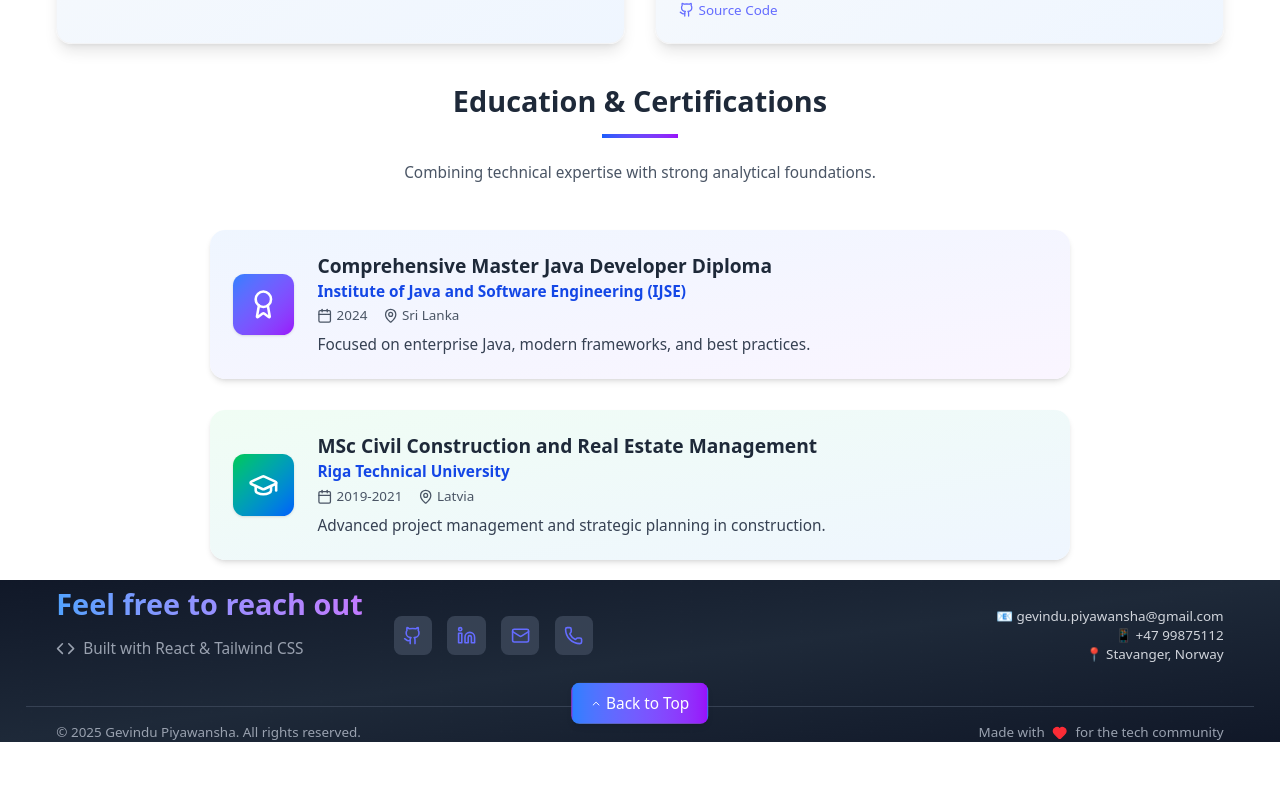
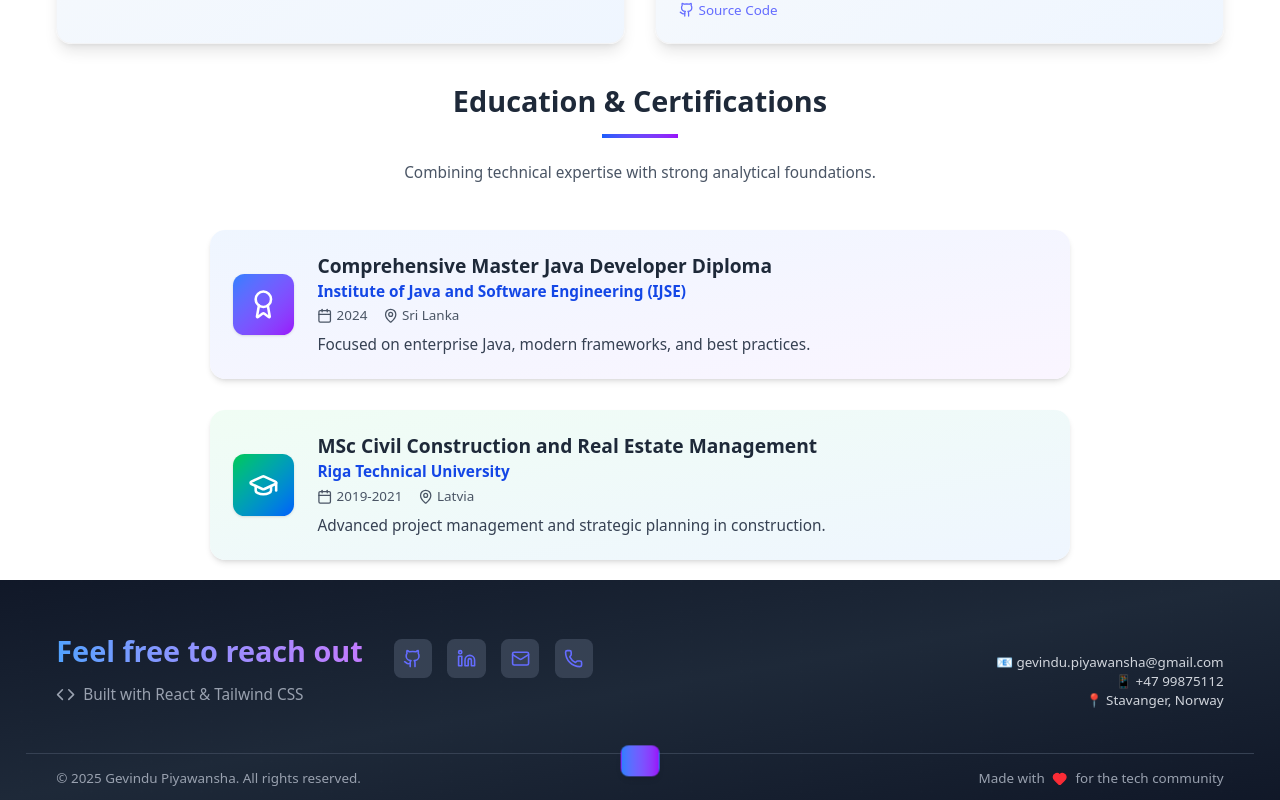
Before and after one commit to Gevindu-Piyawansha/gevindu-portfolio, a React (Vite) app: page / in a window 1280 px wide. Shown: the part 1977-2777 px from the top of the page. Before the commit the page ends 2719 px from the top, so only its background shows below. Built offline with nearby package versions, Linux system fonts and the light colour scheme.

Commit message:
UI Enhansements

```diff
--- a/src/components/Footer.jsx
+++ b/src/components/Footer.jsx
@@ -61,7 +61,7 @@ function Footer() {
                 {/* Brand & Social */}
                 <div className="flex flex-col justify-between md:flex-row md:items-center md:gap-8 w-full md:w-auto">
                     <div>
-                        <h3 className="text-3xl font-bold bg-gradient-to-r from-blue-400 to-purple-400 bg-clip-text text-transparent mb-4 whitespace-nowrap">
+                        <h3 className="pt-12 text-3xl font-bold bg-gradient-to-r from-blue-400 to-purple-400 bg-clip-text text-transparent mb-4 whitespace-nowrap">
                             Feel free to reach out
                         </h3>
                         <p className="text-gray-400 mb-6 flex items-center gap-2">
@@ -100,7 +100,7 @@ function Footer() {
                 </div>
 
                 {/* Contact Info - aligned right */}
-                <div className="text-right text-gray-300 text-sm whitespace-nowrap w-full md:w-auto">
+                <div className="pt-12 text-right text-gray-300 text-sm whitespace-nowrap w-full md:w-auto">
                     <p>📧 gevindu.piyawansha@gmail.com</p>
                     <p>📱 +47 99875112</p>
                     <p>📍 Stavanger, Norway</p>
@@ -109,7 +109,7 @@ function Footer() {
 
             {/* Bottom Bar */}
             <div className="border-t border-gray-700 mt-4 pt-4 max-w-7xl mx-auto px-8 sm:px-8 lg:px-8">
-                <div className="flex flex-col sm:flex-row justify-between items-center gap-4">
+                <div className="pb-3 flex flex-col sm:flex-row justify-between items-center gap-4">
                     <p className="text-gray-400 text-sm text-center sm:text-left">
                         © {currentYear} Gevindu Piyawansha. All rights reserved.
                     </p>
@@ -119,18 +119,16 @@ function Footer() {
                         <span>for the tech community</span>
                     </div>
 
-                    <div className="absolute bottom-2 left-1/2 -translate-x-1/2 flex flex-col items-center animate-bounce">
+                    {/* Floating scroll-to-top button */}
+                    <div className="absolute bottom-4 left-1/2 -translate-x-1/2 animate-bounce">
                         <button
                             onClick={scrollToTop}
-                            className="px-2 py-1 rounded-full bg-gradient-to-r from-blue-500 to-purple-600 hover:from-purple-600 hover:to-blue-600 text-white flex items-center justify-center gap-1 transition-all duration-300 transform hover:scale-105 shadow-md text-xs"
+                            className="w-8 h-8 rounded-full bg-gradient-to-r from-blue-500 to-purple-600 hover:from-purple-600 hover:to-blue-600 flex items-center justify-center transition-all duration-300 transform hover:scale-105 shadow-md"
                             aria-label="Scroll to top"
                         >
-                            <ChevronUp className="w-3 h-3 text-white" />
-                            <span>Back to Top</span>
+                            <ChevronUp className="w-4 h-4 text-white" />
                         </button>
-
                     </div>
-
                 </div>
             </div>
         </footer>
```
